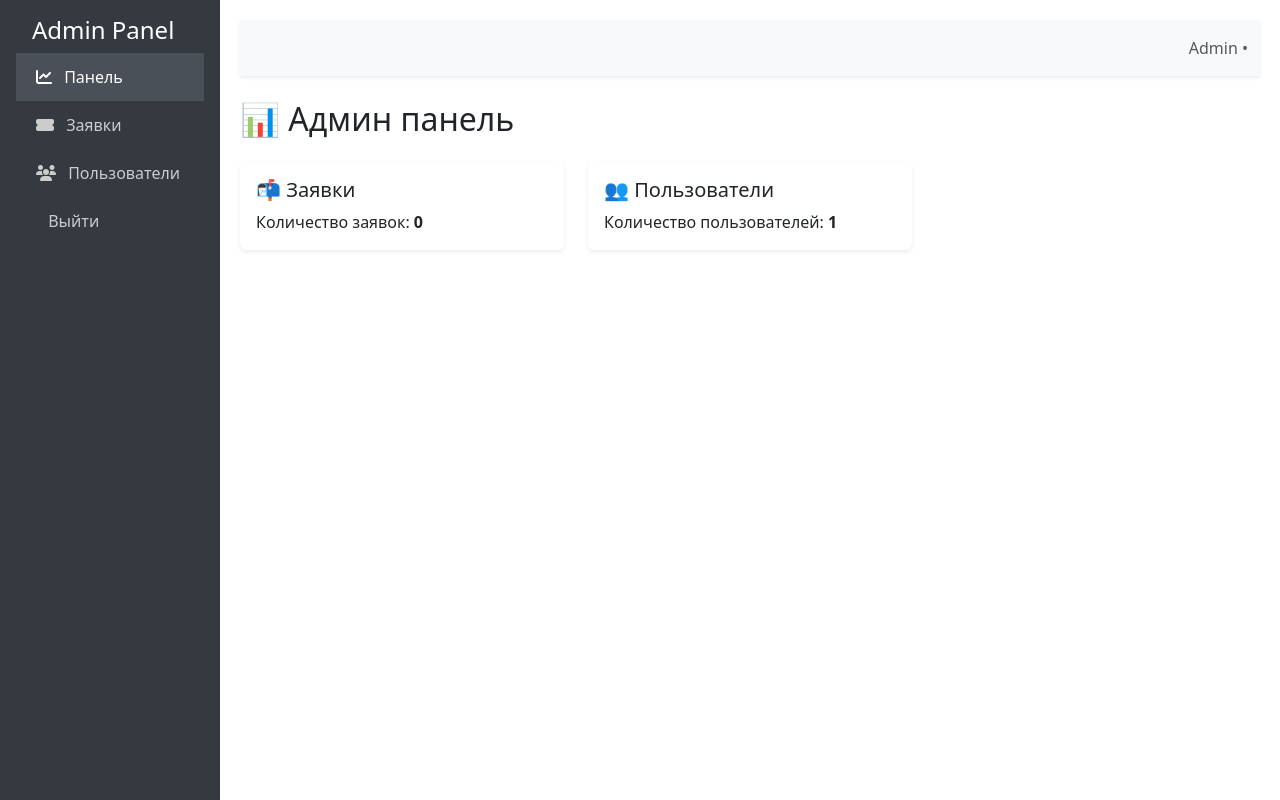
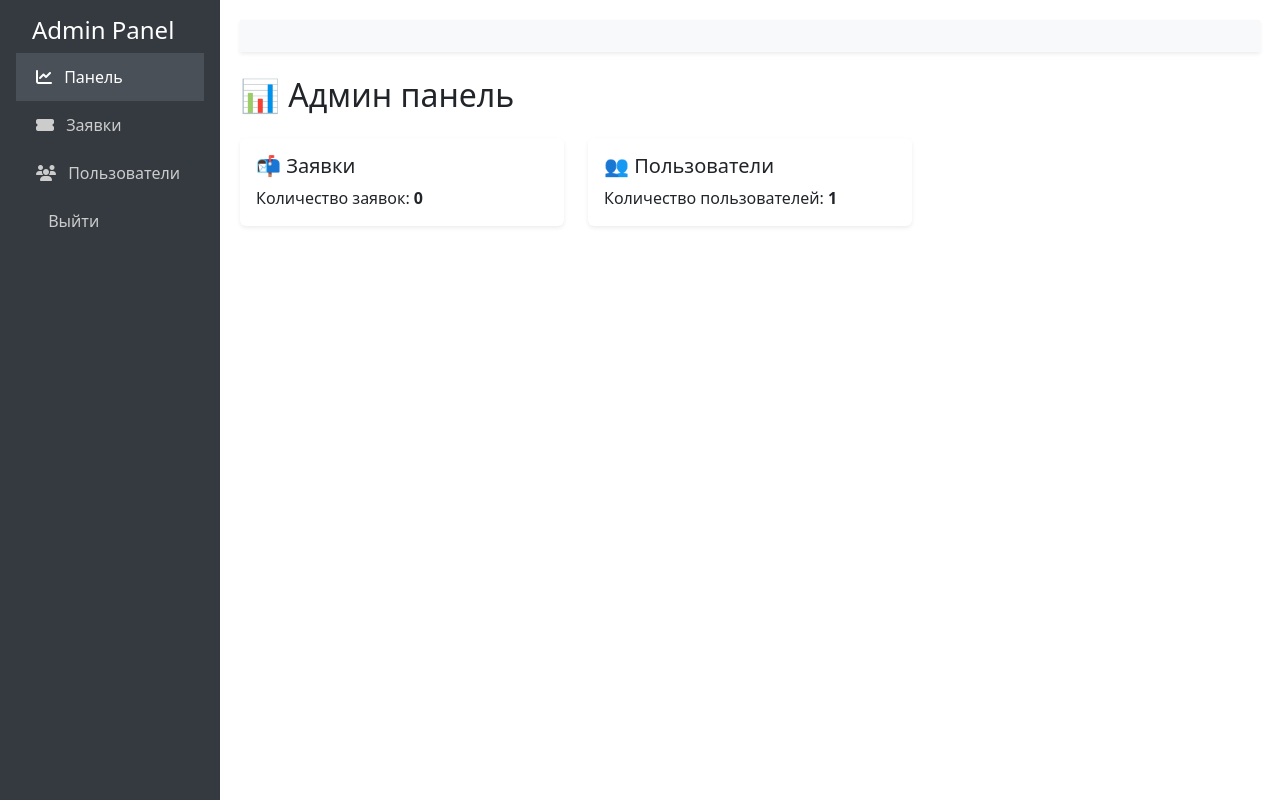
Before and after one commit to JustNako/ServiceDesk, an ASP.NET Core app: page /Admin in a window 1280 px wide. Run offline with ASP.NET Core 8, Linux system fonts and the light colour scheme; some libraries are stand-ins or nearby versions.

Commit message:
AdminReady

```diff
--- a/ServiceDesk/Views/Shared/_AdminLayout.cshtml
+++ b/ServiceDesk/Views/Shared/_AdminLayout.cshtml
@@ -76,7 +76,7 @@
         <nav class="navbar navbar-expand navbar-light bg-light mb-4 shadow-sm">
             <div class="container-fluid">
                 <span class="navbar-text ms-auto">
-                    Admin • @User.Identity?.Name
+                    @User.Identity?.Name
                 </span>
             </div>
         </nav>
```
